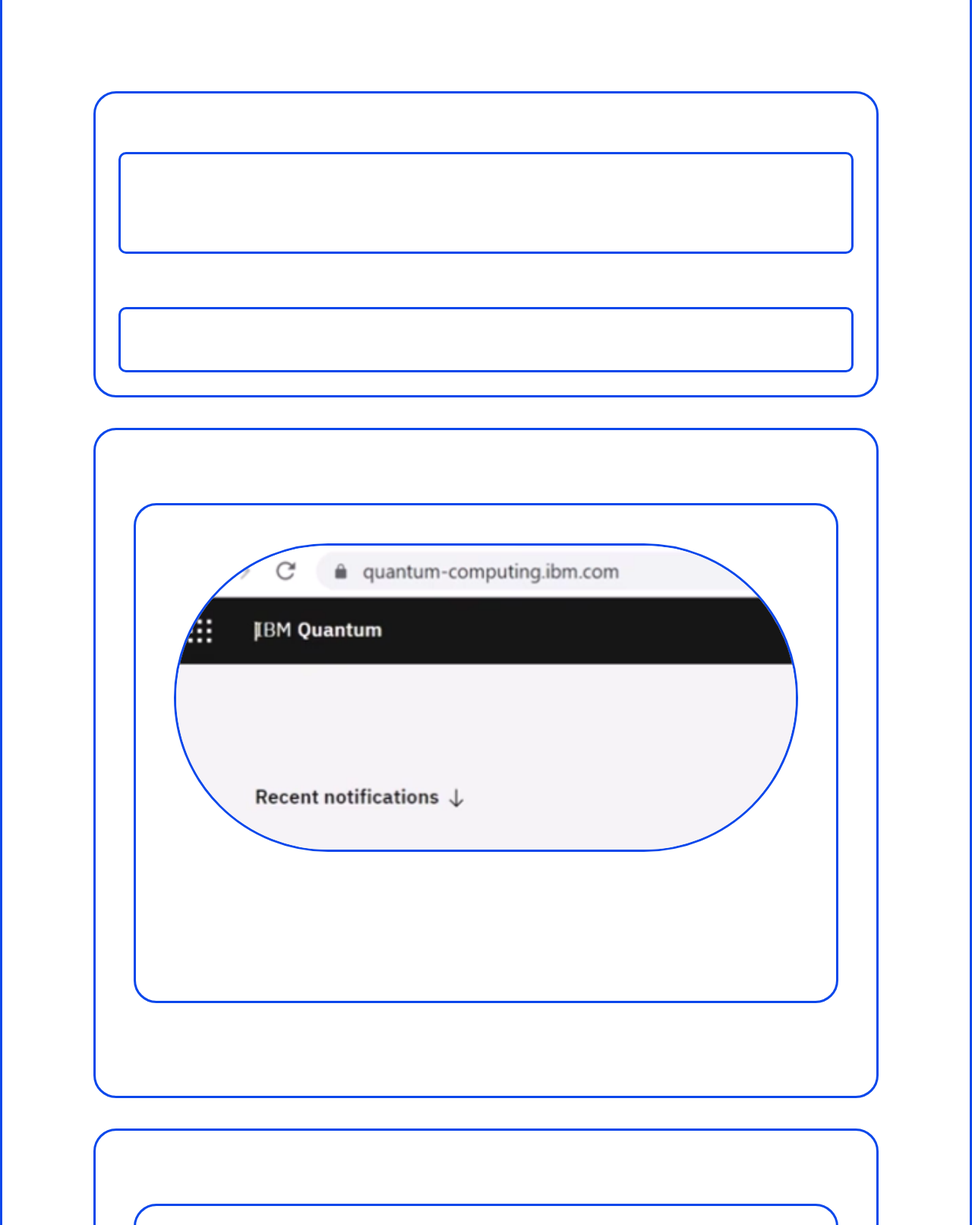
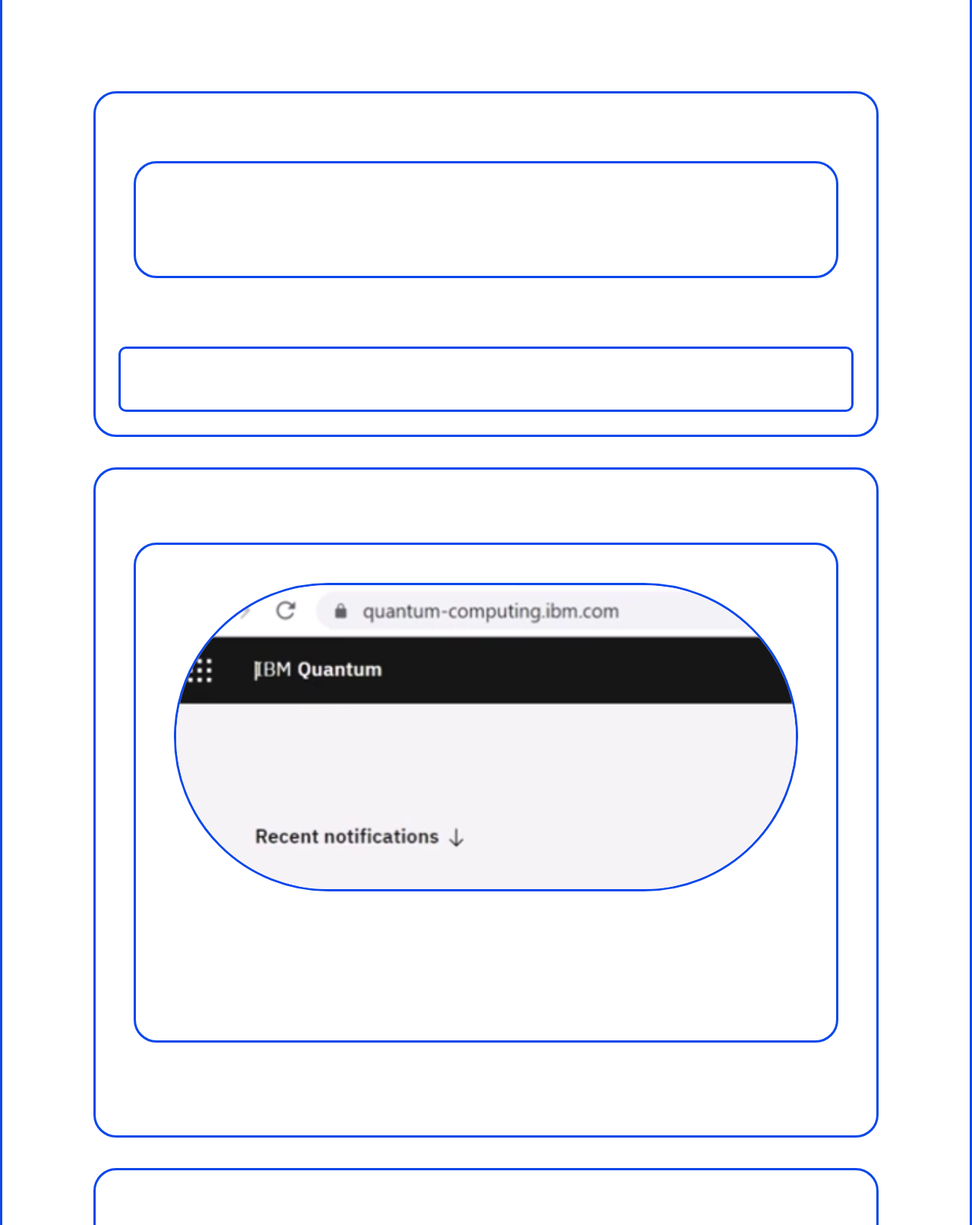
Before and after one commit to ThanusYago/projeto-AC5, a Flask app: page /Qiskit in a window 1280 px wide. Shown: the part 314-1926 px from the top of the page at 76% size. Run offline with Flask 3, Linux system fonts and the light colour scheme; some libraries are stand-ins or nearby versions.

Commit message:
Update Qiskit.html

```diff
--- a/templates/Qiskit.html
+++ b/templates/Qiskit.html
@@ -68,7 +68,7 @@
     <section class="project-secction" id="section2">
         <div>
             <h2>Primeiro passo</h2>
-            <div class="column">
+            <div class="project-secction">
                 <p>Em uma máquina simulada, colocaremos um qubit em superposição, em dois estados ao mesmo tempo, com a uma porta lógica quantica chamada hadamardsobreposição nas bases computacionais., criando uma conexão sem nenhuma relação com a física
                     clássica.
                 </p>
```
